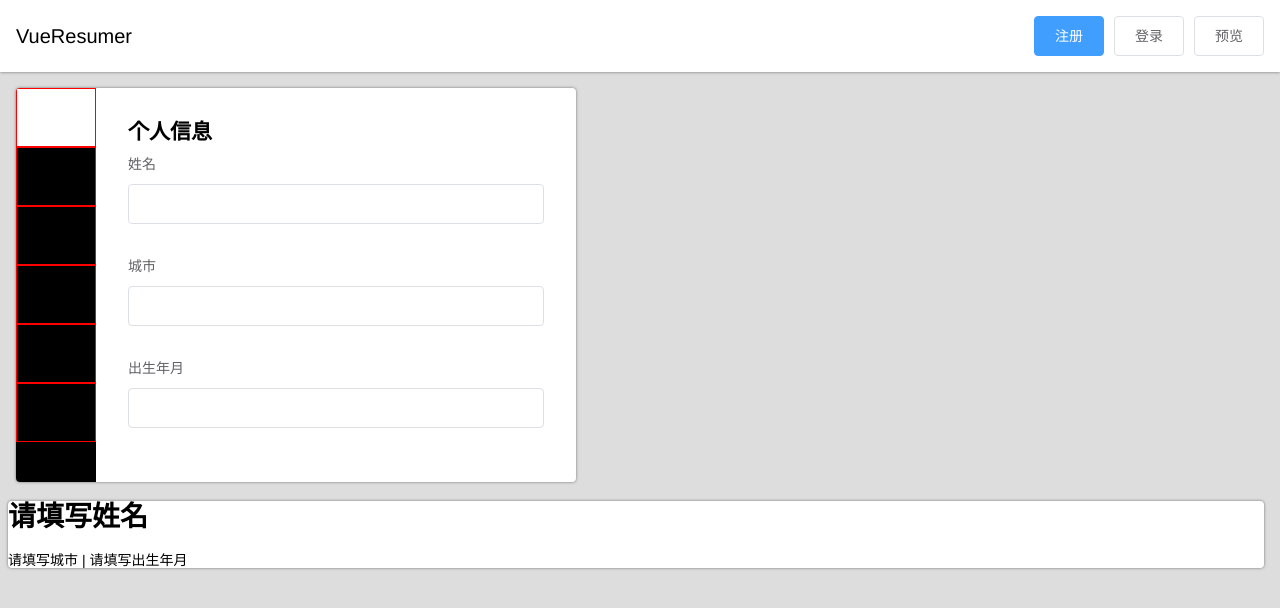
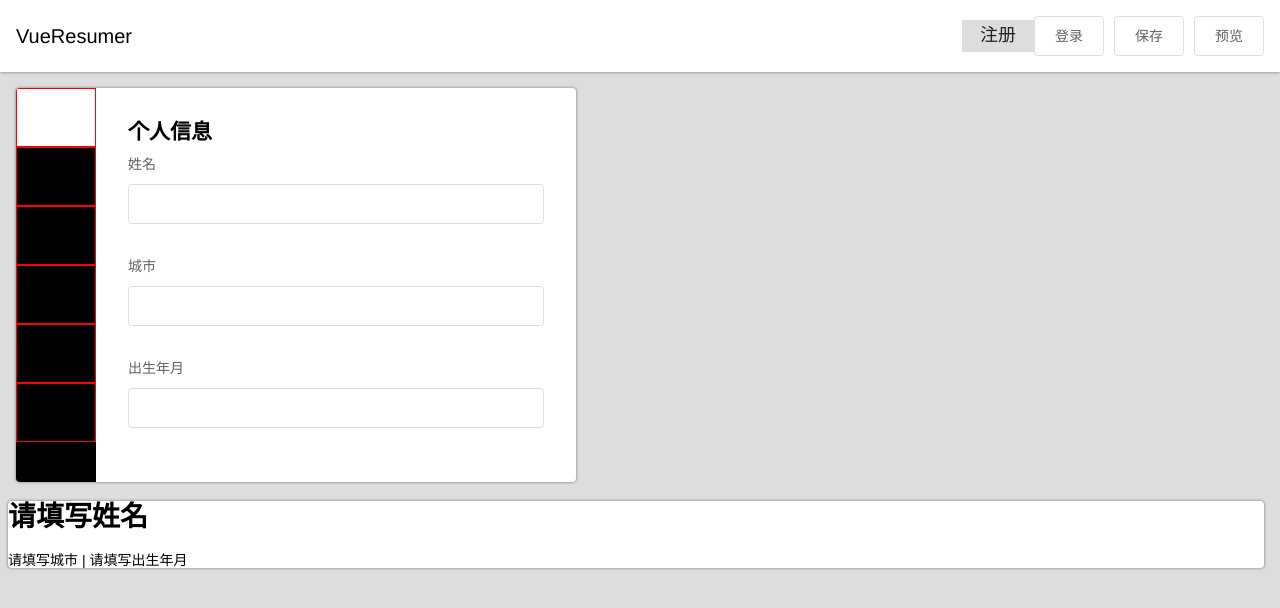
Before and after one commit to weiyanqin/vue-onlineResumeEditor, a Vue app: page / in a window 1280 px wide. Shown: the top 608 px of the page. Built offline with nearby package versions, Linux system fonts and the light colour scheme.

Commit message:
安装localdage 和 添加注册功能

```diff
--- a/package.json
+++ b/package.json
@@ -11,6 +11,7 @@
   },
   "dependencies": {
     "element-ui": "^2.4.5",
+    "leancloud-storage": "^3.10.0",
     "normalize.css": "^8.0.0",
     "vue": "^2.5.2",
     "vuex": "^3.0.1"
--- a/src/App.vue
+++ b/src/App.vue
@@ -53,7 +53,16 @@
       return this.$store.state.resume
     }
   },
-  components: { Topbar, Editor, Preview }
+  components: { Topbar, Editor, Preview },
+
+  created (){
+    let state = localStorage.getItem('state')
+    if(state){
+      state = JSON.parse(state)
+    }
+    this.$store.commit('initState', state)
+  }
+
 };
 </script>
 
--- /dev/null
+++ b/src/components/MyDialog.vue
@@ -0,0 +1,50 @@
+<template>
+  <div class="wrapper" v-show="visible">
+    <div class="dialog">
+      <header>{{title}}
+        <span class="close" @click="close">X</span>
+      </header>
+      <main>
+        <slot></slot>
+      </main>
+    </div>
+  </div>
+ </template>
+ <script>
+  export default {
+    name: 'MyDialog',
+    props: ['title', 'visible'],
+    methods: {
+      close(){
+        this.$emit('close')
+      }
+    }
+  }
+</script>
+ <style scoped lang="scss">
+  .wrapper{
+    position: fixed;
+    background: hsla(0, 0%,0%,0.25);
+    top: 0;
+    left: 0;
+    bottom: 0;
+    right: 0;
+    margin: 0;
+    display: flex;
+    justify-content: center;
+    align-items: center;
+  }
+  .dialog{
+    background: white;
+    min-height: 4em;
+    min-width: 10em;
+    > header{
+      padding: 16px;
+      display: flex;
+      justify-content: space-between;
+    }
+    > main{
+      padding: 16px;
+    }
+  }
+</style>
--- a/src/components/Topbar.vue
+++ b/src/components/Topbar.vue
@@ -4,11 +4,16 @@
             VueResumer
         </div>
         <div class="actions">
-            <el-button type="primary" v-on:click="signUp">注册</el-button>
+            <!-- <el-button type="primary" v-on:click="signUp">注册</el-button> -->
+            <a class="button primary" href="#" @click.prevent="signUpDialogVisible = true">注册</a>
+            <MyDialog title="注册" :visible="signUpDialogVisible" @close="signUpDialogVisible = false">
+            我就是 slot 内容
+            </MyDialog>
             <el-button v-on:click="login">登录</el-button>
+            <el-button v-on:click="login">保存</el-button>
             <el-button v-on:click="preview">预览</el-button>
         </div>
-        <div class="login">
+        <!-- <div class="login">
             <form class="form">
                 <h2>登录</h2>
                 <div class="row">
@@ -27,8 +32,8 @@
                 '没有账户？'
                 <a href="#/SignUp">注册</a>
             </div>
-        </div>
-        <div class="signUp">
+        </div> -->
+        <!-- <div class="signUp">
             <form class="form">
                 <h2>注册</h2>
                 <div class="row">
@@ -51,12 +56,14 @@
                 '已有账户？'
                 <a href="#/Login">登录</a>
             </div>
-        </div>
+        </div> -->
     </div>
 
 </template>
 
 <script>
+import MyDialog from './MyDialog'
+
 export default {
   methods: {
     preview() {
@@ -68,6 +75,12 @@
     signUp(){
         this.$emit('signUp')
     }
+  },
+  components: { MyDialog },
+  data(){
+      return {
+        signUpDialogVisible: false
+      }
   }
 };
 </script>
@@ -169,4 +182,18 @@
   color: #cb4d4e;
   font-weight: 700;
 }
+.button{
+  width:72px;
+  height:32px;
+  border: none;
+  cursor: pointer;
+  font-size: 18px;
+  background:#ddd;
+  color: #222;
+  text-decoration: none;
+  display: inline-flex;
+  justify-content: center;
+  align-items: center;
+  vertical-align: middle;
+}
 </style>
--- a/src/store/index.js
+++ b/src/store/index.js
@@ -16,8 +16,18 @@
     }
   },
   mutations: {
+
+    initState(state, payload){
+     Object.assign(state, payload)
+    },
     switchTab (state, payload){
-        state.selected = payload // 关于 payload 看这里 http://vuex.vuejs.org/zh-cn/mutations.html#提交载荷（payload）
-      }
+        state.active = payload // 关于 payload 看这里 http://vuex.vuejs.org/zh-cn/mutations.html#提交载荷（payload）
+        localStorage.setItem('state', JSON.stringify(state))
+    },
+    updateResume(state, {path, value}){
+      objectPath.set(state.resume, path, value)
+      localStorage.setItem('state', JSON.stringify(state))
+    }
   }
+
 })
```
Also changed, not shown: 1 other file (tests, documents, lock files or other folders).
